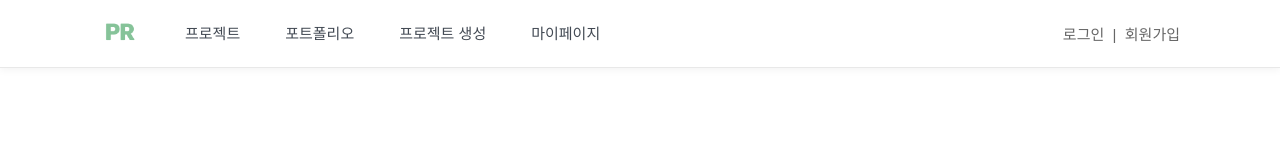
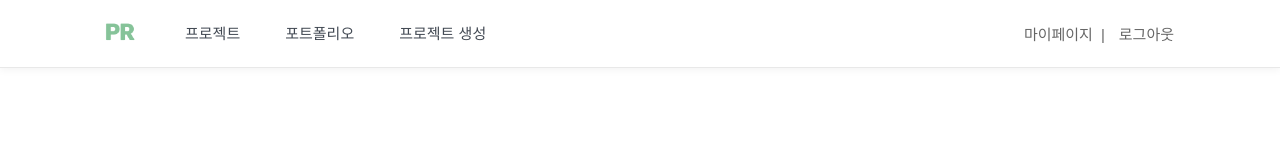
Before and after one commit to PotentialRadar/PR-Front, a Vue app: page /login in a window 1280 px wide. Shown: the top 160 px of the page. Built offline with nearby package versions, Linux system fonts and the light colour scheme; no server answers; a web font is replaced by a local one.

Commit message:
feat: 헤더 마이페이지 로그아웃 보이기

```diff
--- a/src/components/layout/AppHeader.vue
+++ b/src/components/layout/AppHeader.vue
@@ -13,17 +13,20 @@
           <router-link to="/projects" class="nav-item">프로젝트</router-link>
           <router-link to="/portfolios" class="nav-item">포트폴리오</router-link>
           <router-link to="/new-project" class="nav-item">프로젝트 생성</router-link>
-          <router-link to="/portfolio/:userId?" class="nav-item">마이페이지</router-link>
         </nav>
       </div>
 
       <div class="header-right">
         <template v-if="userStore.isLoggedIn">
-          <router-link to="/portfolio/:userId?" class="auth-link">마이페이지</router-link>
-          <button @click="handleLogout" class="auth-link">로그아웃</button>
+          <!-- <router-link to="/portfolio/:userId?" class="auth-link">마이페이지</router-link>
+          <button @click="handleLogout" class="auth-link">로그아웃</button> -->
+          <router-link to="/login" class="auth-link">로그인&nbsp; | &nbsp;회원가입</router-link>
         </template>
         <template v-else>
-          <router-link to="/login" class="auth-link">로그인&nbsp; | &nbsp;회원가입</router-link>
+          <!-- <router-link to="/login" class="auth-link">로그인&nbsp; | &nbsp;회원가입</router-link> -->
+          <router-link to="/portfolio/:userId?" class="auth-link">마이페이지</router-link>
+          <span class="auth-link">|</span>
+          <button @click="handleLogout" class="auth-link">로그아웃</button>
         </template>
 
       </div>
```
